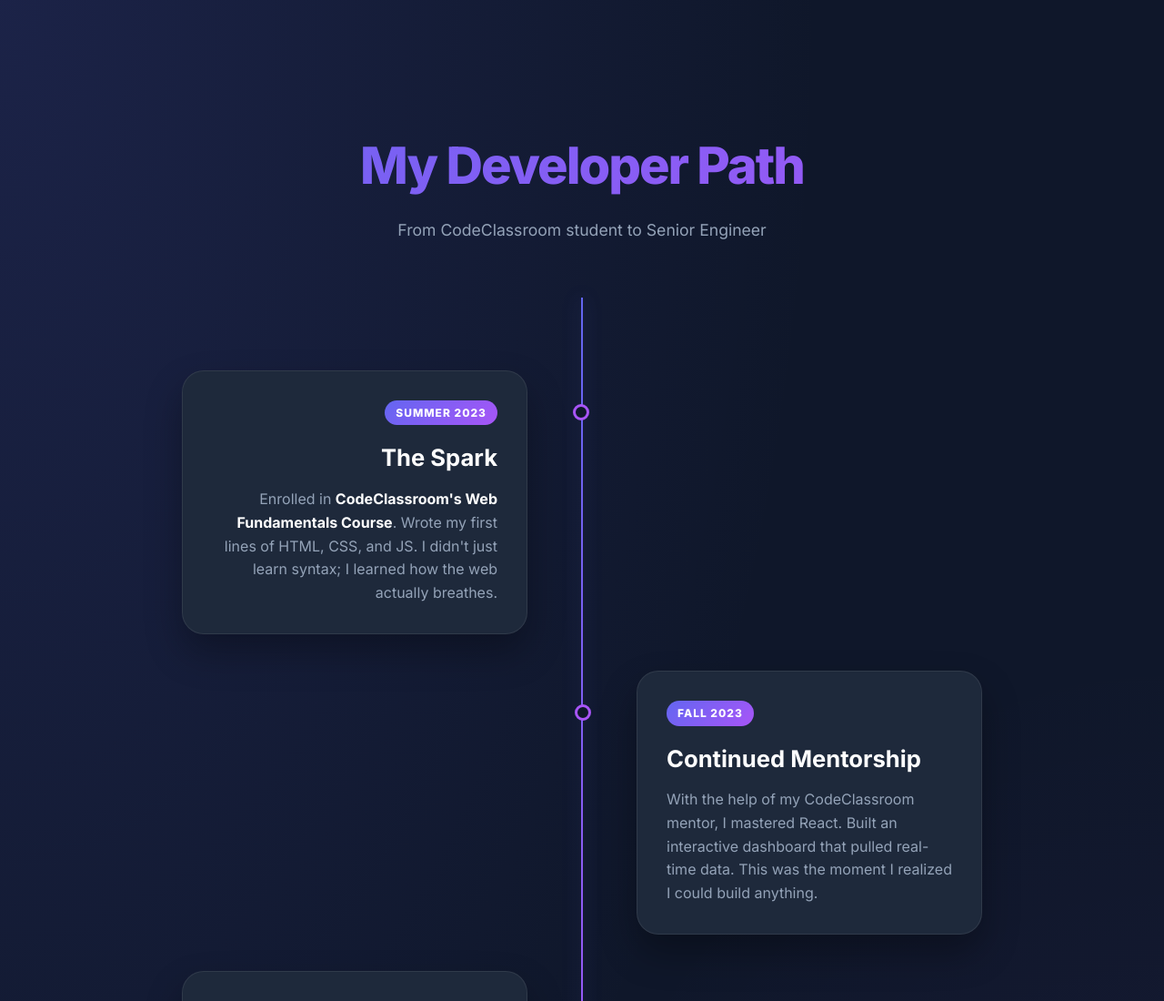
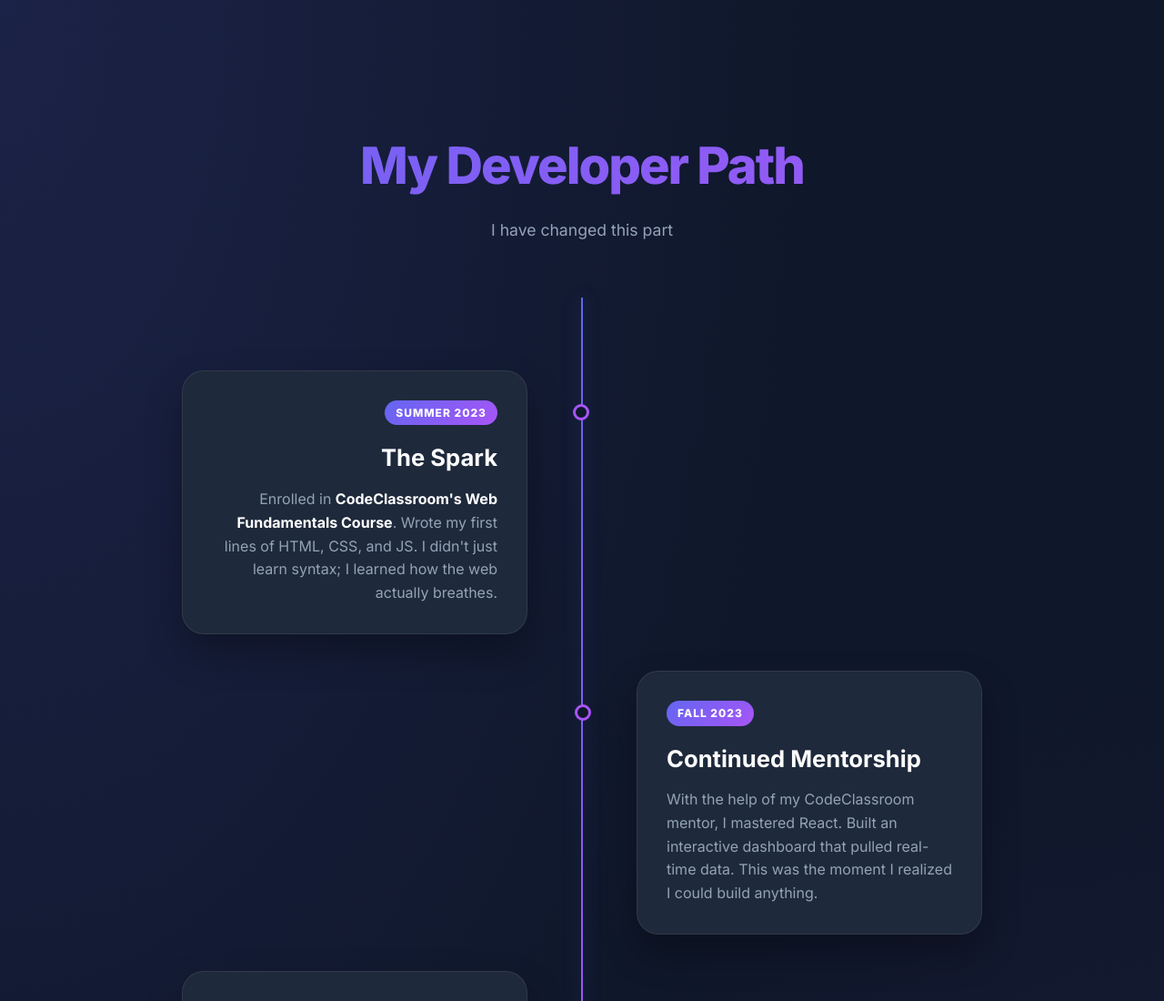
Before and after one commit to marcelinoadrian/timeline-resume, a website: page index.html in a window 1280 px wide. Shown: the top 1100 px of the page at 91% size. Drawn offline with Linux system fonts and the light colour scheme.

Commit message:
main: updated the paragraph text

```diff
--- a/index.html
+++ b/index.html
@@ -12,7 +12,7 @@
 <body>
     <header>
         <h1>My Developer Path</h1>
-        <p>From CodeClassroom student to Senior Engineer</p>
+        <p>I have changed this part</p>
     </header>
 
     <div class="timeline-container">
```
